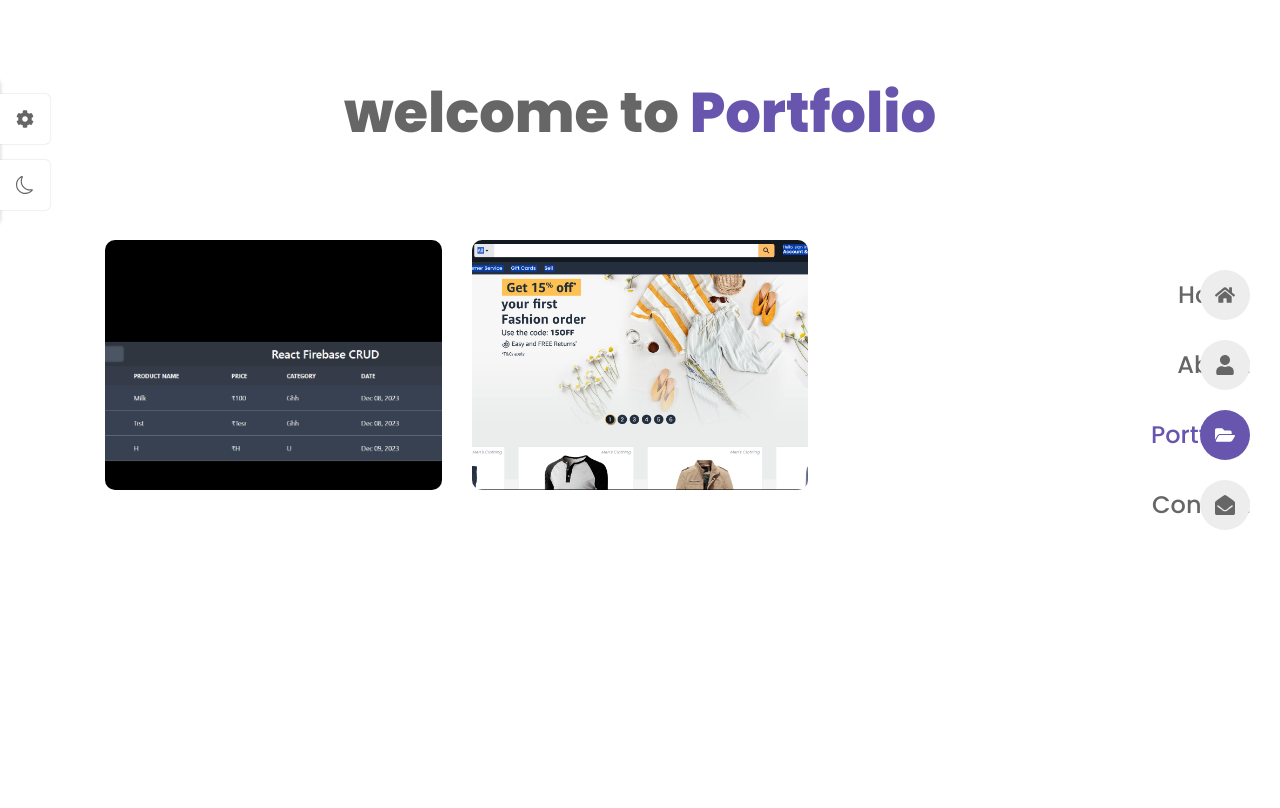
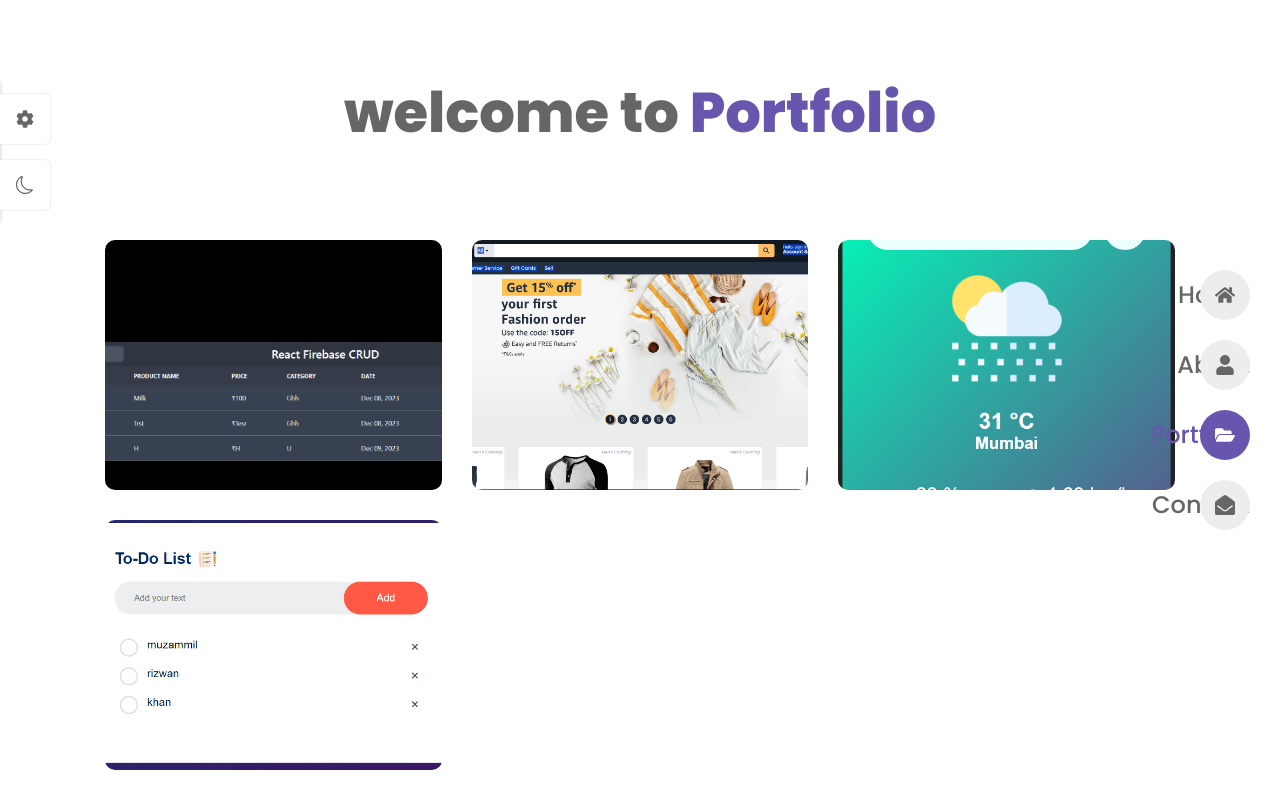
Before and after one commit to supergubber/Portfolioresume, a React (Vite) app: page /portfolio in a window 1280 px wide. Shown: the top 808 px of the page. Built offline with nearby package versions, Linux system fonts and the light colour scheme.

Commit message:
project added

```diff
--- a/src/data.jsx
+++ b/src/data.jsx
@@ -12,6 +12,8 @@ import { FaGithub } from 'react-icons/fa'
 
 import Work1 from './assets/project-1.png'
 import Work2 from './assets/project-2.png'
+import Work3 from './assets/project-3.png'
+import Work4 from './assets/project-4.png'
 // import Work3 from './assets/project-3.jpeg'
 // import Work4 from './assets/project-4.jpeg'
 // import Work5 from './assets/project-5.jpg'
@@ -316,61 +318,61 @@ export const portfolio = [
     ],
   },
 
-  // {
-  //   id: 3,
-  //   img: Work3,
-  //   title: 'Video Editing',
-  //   details: [
-  //     {
-  //       icon: <FiFileText />,
-  //       title: 'Project : ',
-  //       desc: 'Video',
-  //     },
-  //     {
-  //       icon: <FiUser />,
-  //       title: 'Client : ',
-  //       desc: 'Dribble',
-  //     },
-  //     {
-  //       icon: <FaCode />,
-  //       title: 'Language : ',
-  //       desc: 'Adobe Premium',
-  //     },
-  //     {
-  //       icon: <FiExternalLink />,
-  //       title: 'Preview : ',
-  //       desc: 'www.dribble.com',
-  //     },
-  //   ],
-  // },
+  {
+    id: 3,
+    img: Work3,
+    title: 'Weather App',
+    details: [
+      {
+        icon: <FiFileText />,
+        title: 'Project : ',
+        desc: 'Weather-App',
+      },
+      {
+        icon: <FaGithub />,
+        title: 'Git : ',
+        desc: 'https://github.com/supergubber/weatherApp.git',
+      },
+      {
+        icon: <FaCode />,
+        title: 'Language : ',
+        desc: 'HTML CSS and js',
+      },
+      {
+        icon: <FiExternalLink />,
+        title: 'Preview : ',
+        desc: 'https://weather-app-six-bice-24.vercel.app/',
+      },
+    ],
+  },
 
-  // {
-  //   id: 4,
-  //   img: Work4,
-  //   title: 'Video Editing',
-  //   details: [
-  //     {
-  //       icon: <FiFileText />,
-  //       title: 'Project : ',
-  //       desc: 'Video',
-  //     },
-  //     {
-  //       icon: <FiUser />,
-  //       title: 'Client : ',
-  //       desc: 'Dribble',
-  //     },
-  //     {
-  //       icon: <FaCode />,
-  //       title: 'Language : ',
-  //       desc: 'Adobe Premium',
-  //     },
-  //     {
-  //       icon: <FiExternalLink />,
-  //       title: 'Preview : ',
-  //       desc: 'www.dribble.com',
-  //     },
-  //   ],
-  // },
+  {
+    id: 4,
+    img: Work4,
+    title: 'Todo App',
+    details: [
+      {
+        icon: <FiFileText />,
+        title: 'Project : ',
+        desc: 'TODO-App',
+      },
+      {
+        icon: <FaGithub />,
+        title: 'Git : ',
+        desc: 'https://github.com/supergubber/todoJavascropt.git',
+      },
+      {
+        icon: <FaCode />,
+        title: 'Language : ',
+        desc: 'HTML CSS and js',
+      },
+      {
+        icon: <FiExternalLink />,
+        title: 'Preview : ',
+        desc: 'https://todo-javascropt.vercel.app/',
+      },
+    ],
+  },
 
   // {
   //   id: 5,
```
Also changed, not shown: src/assets/project-3.png (added), src/assets/project-4.png (added).
